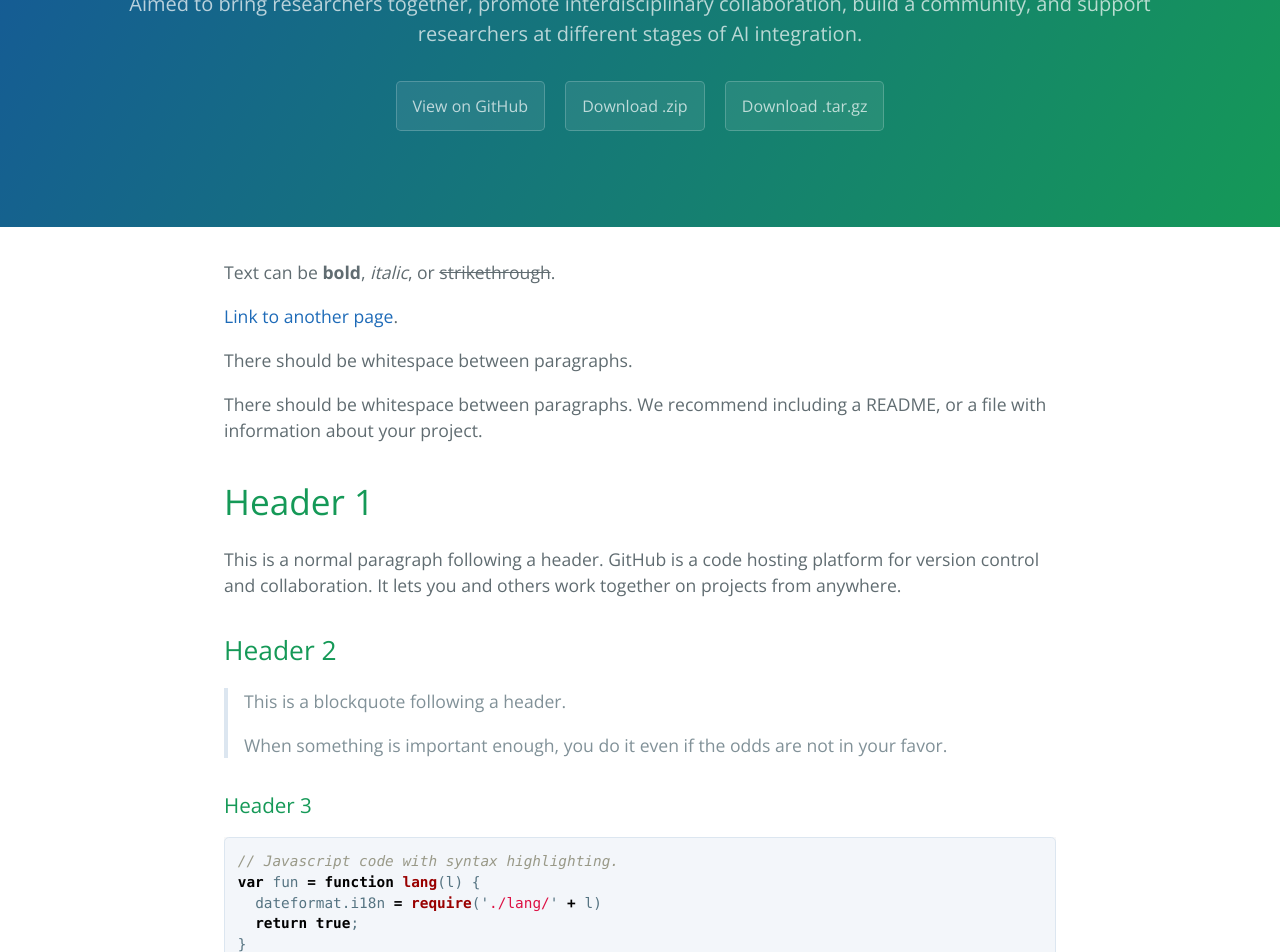
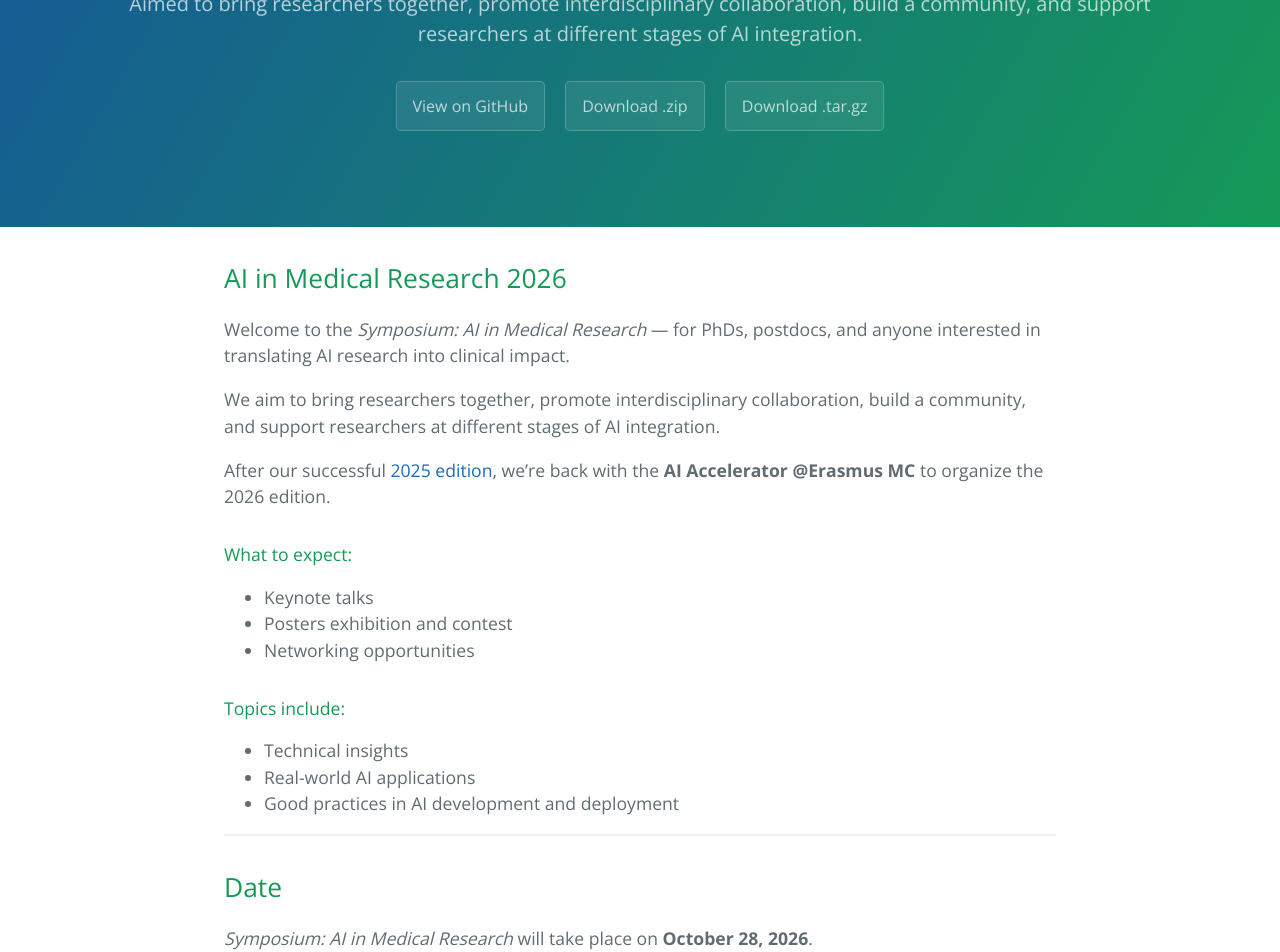
Before and after one commit to AI-Symposium-MedResearch/2026, a Jekyll site: the page built from index.md, in a window 1280 px wide and 1400 px high, scrolled down 216 px. Shown: the top 952 px of the window. Built offline with Jekyll 4.4.1, drawn with Linux system fonts in a browser that asks for light colours; our own code applies the rules of GitHub Pages for plain Markdown files; some of the changed text lies outside the part shown.

Commit message:
update for symposium

````diff
--- a/index.md
+++ b/index.md
@@ -2,122 +2,46 @@
 layout: default
 ---
 
-Text can be **bold**, _italic_, or ~~strikethrough~~.
+## AI in Medical Research 2026
 
-[Link to another page](./another-page.html).
+Welcome to the _Symposium: AI in Medical Research_ — for PhDs, postdocs, and anyone interested in translating AI research into clinical impact.
 
-There should be whitespace between paragraphs.
+We aim to bring researchers together, promote interdisciplinary collaboration, build a community, and support researchers at different stages of AI integration.
 
-There should be whitespace between paragraphs. We recommend including a README, or a file with information about your project.
+After our successful [2025 edition](https://www.linkedin.com/posts/icai-innovation-center-for-artificial-intelligence_aiinhealthcare-responsibleai-healthcareinnovation-activity-7350810812397101057-GJC3?utm_source=share&utm_medium=member_desktop&rcm=ACoAACSsu4wBsPlTdb-mA74_3s3vIo_fZnJ7GA4), we're back with the **AI Accelerator @Erasmus MC** to organize the 2026 edition.
 
-# Header 1
+#### What to expect:
+- Keynote talks
+- Posters exhibition and contest
+- Networking opportunities
 
-This is a normal paragraph following a header. GitHub is a code hosting platform for version control and collaboration. It lets you and others work together on projects from anywhere.
+#### Topics include:
+- Technical insights
+- Real-world AI applications
+- Good practices in AI development and deployment
 
-## Header 2
-
-> This is a blockquote following a header.
->
-> When something is important enough, you do it even if the odds are not in your favor.
-
-### Header 3
-
-```js
-// Javascript code with syntax highlighting.
-var fun = function lang(l) {
-  dateformat.i18n = require('./lang/' + l)
-  return true;
-}
-```
-
-```ruby
-# Ruby code with syntax highlighting
-GitHubPages::Dependencies.gems.each do |gem, version|
-  s.add_dependency(gem, "= #{version}")
-end
-```
-
-#### Header 4
-
-*   This is an unordered list following a header.
-*   This is an unordered list following a header.
-*   This is an unordered list following a header.
-
-##### Header 5
-
-1.  This is an ordered list following a header.
-2.  This is an ordered list following a header.
-3.  This is an ordered list following a header.
-
-###### Header 6
-
-| head1        | head two          | three |
-|:-------------|:------------------|:------|
-| ok           | good swedish fish | nice  |
-| out of stock | good and plenty   | nice  |
-| ok           | good `oreos`      | hmm   |
-| ok           | good `zoute` drop | yumm  |
-
-### There's a horizontal rule below this.
 
 * * *
-
-### Here is an unordered list:
-
-*   Item foo
-*   Item bar
-*   Item baz
-*   Item zip
-
-### And an ordered list:
-
-1.  Item one
-1.  Item two
-1.  Item three
-1.  Item four
-
-### And a nested list:
-
-- level 1 item
-  - level 2 item
-  - level 2 item
-    - level 3 item
-    - level 3 item
-- level 1 item
-  - level 2 item
-  - level 2 item
-  - level 2 item
-- level 1 item
-  - level 2 item
-  - level 2 item
-- level 1 item
-
-### Small image
-
-![Octocat](https://github.githubassets.com/images/icons/emoji/octocat.png)
-
-### Large image
-
-![Branching](https://guides.github.com/activities/hello-world/branching.png)
+## Date
+_Symposium: AI in Medical Research_ will take place on **October 28, 2026**.
 
 
-### Definition lists can be used with HTML syntax.
+## Location
+The symposium will be held at Arminius Church (Museumpark 3, 3015 CB), Rotterdam.
 
-<dl>
-<dt>Name</dt>
-<dd>Godzilla</dd>
-<dt>Born</dt>
-<dd>1952</dd>
-<dt>Birthplace</dt>
-<dd>Japan</dd>
-<dt>Color</dt>
-<dd>Green</dd>
-</dl>
+<iframe src="https://www.google.com/maps/embed?pb=!1m18!1m12!1m3!1d2461.0397885060065!2d4.4712219767583035!3d51.91498517190883!2m3!1f0!2f0!3f0!3m2!1i1024!2i768!4f13.1!3m3!1m2!1s0x47c4349f837a3b69%3A0x503874b29538e9b8!2sArminius%20church!5e0!3m2!1sen!2ses!4v1781105591632!5m2!1sen!2ses" width="600" height="450" style="border:0;" allowfullscreen="" loading="lazy" referrerpolicy="no-referrer-when-downgrade"></iframe>
 
-```
-Long, single-line code blocks should not wrap. They should horizontally scroll if they are too long. This line should be long enough to demonstrate this.
-```
+## Program
 
-```
-The final element.
-```
+| Time | Session |
+|:------|:---------|
+| 13:00 – 13:15 | Opening |
+| 13:15 – 13:45 | Keynote: technical talk |
+| 13:45 – 14:15 | Keynote: practical talk |
+| 14:15 – 14:30 | Research pitches |
+| 14:30 – 15:00 | Poster & Coffee break ☕️|
+| 15:00 – 15:30 | Keynote: clinical talk |
+| 15:30 – 15:45 | Research pitches |
+| 15:45 – 16:45 | Speed researcg dating |
+| 16:45 – 17:00 | Closing |
+| 17:00 – 18.00 | Drinks! |
````
